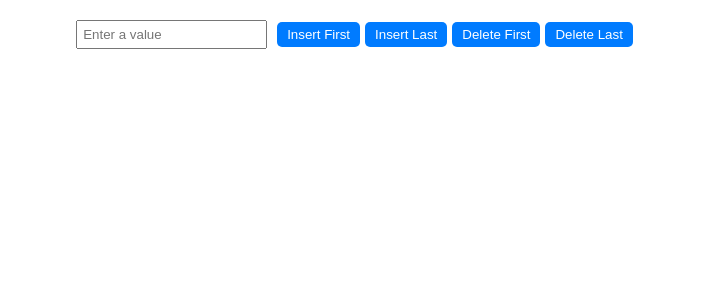
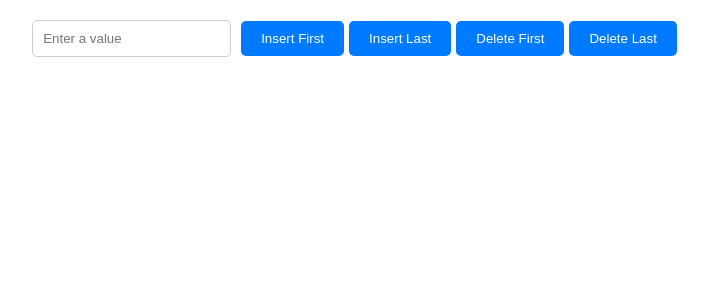
Before and after one commit to Chohankoti/SLLV, a React (Create React App) app: page / in a window 1280 px wide. Shown: the top 300 px of the page, without its empty margins (283-991 px from the left). Built offline with nearby package versions, Linux system fonts and the light colour scheme.

Commit message:
value-address is done

```diff
--- a/src/LinkedList.css
+++ b/src/LinkedList.css
@@ -1,3 +1,4 @@
+/* LinkedList.css */
 .linked-list {
   margin: 20px auto;
   text-align: center;
@@ -7,14 +8,16 @@
   margin-bottom: 20px;
 }
 
-.controls input {
-  padding: 5px;
+.controls .input-field {
+  padding: 10px;
   margin-right: 10px;
+  border: 1px solid #ccc;
+  border-radius: 5px;
 }
 
-.controls button {
+.controls .btn {
   margin-right: 5px;
-  padding: 5px 10px;
+  padding: 10px 20px;
   background-color: #007bff;
   color: #fff;
   border: none;
@@ -25,56 +28,24 @@
 .node-container {
   display: flex;
   justify-content: center;
+  margin-top: 20px;
 }
 
 .node {
-  position: relative;
-  display: inline-block;
-  padding: 10px;
+  display: flex; /* Display value and address in the same row */
+  align-items: center; /* Center align items */
+  padding: 20px;
   margin: 0 10px;
   background-color: #007bff;
   color: #fff;
   border-radius: 5px;
-  animation: fadeIn 0.5s ease;
+  box-shadow: 0 0 10px rgba(0, 0, 0, 0.1);
 }
 
-.arrow {
-  position: absolute;
-  top: 50%;
-  transform: translateY(-50%);
-  font-size: 1.2rem;
-  color: black;
-  animation: fadeIn 0.5s ease;
+.value {
+  margin-right: 10px; /* Add space between value and address */
 }
 
-.arrow.left {
-  left: -15px;
+.address {
+  font-style: italic; /* Italicize the address */
 }
-
-.arrow.right {
-  right: -15px;
-}
-
-.animate {
-  animation: scaleInOut 0.5s ease;
-}
-
-@keyframes fadeIn {
-  from {
-    opacity: 0;
-    transform: translateY(-10px);
-  }
-  to {
-    opacity: 1;
-    transform: translateY(0);
-  }
-}
-
-@keyframes scaleInOut {
-  0%, 100% {
-    transform: scale(1);
-  }
-  50% {
-    transform: scale(1.1);
-  }
-}
--- a/src/LinkedList.jsx
+++ b/src/LinkedList.jsx
@@ -1,60 +1,56 @@
+// LinkedList.jsx
 import React, { useState } from 'react';
-import './LinkedList.css'; // Import your CSS file for styling
+import './LinkedList.css';
 
-// Define a node component
-const Node = ({ value, hasNext, hasPrevious }) => {
+const Node = ({ value, next }) => {
   return (
     <div className="node">
-      {hasPrevious && <div className="arrow left">&#8592;</div>}
       <div className="value">{value}</div>
-      {hasNext && <div className="arrow right">&#8594;</div>}
+      <div className="address">{next !== null ? next : "NULL"}</div>
     </div>
   );
 };
 
-
-
-
-// Define the linked list component
 const LinkedList = () => {
   const [list, setList] = useState([]);
   const [inputValue, setInputValue] = useState('');
 
   const insertFirst = () => {
     if (!inputValue) return;
-    const newList = [{ value: inputValue }, ...list];
-    animateListChange(newList);
+    const newList = [{ value: inputValue, next: list.length > 0 ? 0 : null }, ...list];
+    setList(newList);
+    setInputValue('');
   };
 
   const insertLast = () => {
     if (!inputValue) return;
-    const newList = [...list, { value: inputValue }];
-    animateListChange(newList);
+    const newList = [...list, { value: inputValue, next: null }];
+    if (list.length > 0) {
+      const updatedList = list.map((node, index) => {
+        return {...node, next: index === list.length - 1 ? list.length : node.next};
+      });
+      setList(updatedList);
+    }
+    setList(newList);
+    setInputValue('');
   };
 
   const deleteFirst = () => {
     if (list.length === 0) return;
     const newList = list.slice(1);
-    animateListChange(newList);
+    setList(newList);
   };
 
   const deleteLast = () => {
     if (list.length === 0) return;
     const newList = list.slice(0, -1);
-    animateListChange(newList);
-  };
-
-  const animateListChange = (newList) => {
-    // Add animation class
-    document.querySelector('.node-container').classList.add('animate');
-
-    // After animation, update the list
-    setTimeout(() => {
-      setList(newList);
-      setInputValue('');
-      // Remove animation class after transition
-      document.querySelector('.node-container').classList.remove('animate');
-    }, 500);
+    setList(newList);
+    if (list.length > 1) {
+      const updatedList = newList.map((node, index) => {
+        return {...node, next: index === newList.length - 1 ? null : node.next};
+      });
+      setList(updatedList);
+    }
   };
 
   return (
@@ -65,18 +61,19 @@ const LinkedList = () => {
           value={inputValue}
           onChange={(e) => setInputValue(e.target.value)}
           placeholder="Enter a value"
+          className="input-field"
         />
-        <button onClick={insertFirst}>Insert First</button>
-        <button onClick={insertLast}>Insert Last</button>
-        <button onClick={deleteFirst}>Delete First</button>
-        <button onClick={deleteLast}>Delete Last</button>
+        <button onClick={insertFirst} className="btn">Insert First</button>
+        <button onClick={insertLast} className="btn">Insert Last</button>
+        <button onClick={deleteFirst} className="btn">Delete First</button>
+        <button onClick={deleteLast} className="btn">Delete Last</button>
       </div>
       <div className="node-container">
         {list.map((node, index) => (
           <Node
             key={index}
             value={node.value}
-            hasNext={index < list.length - 1}
+            next={node.next}
           />
         ))}
       </div>
@@ -84,6 +81,4 @@ const LinkedList = () => {
   );
 };
 
-
-
 export default LinkedList;
```
